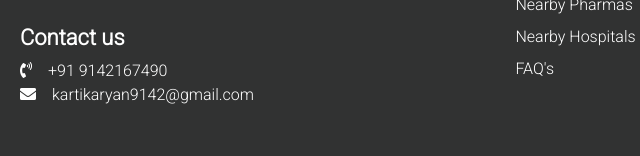
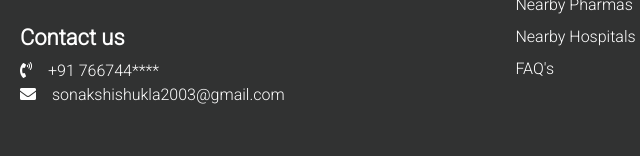
Before and after one commit to kartik-marik/medico, a plain HTML site: page index.html in a window 1280 px wide. Shown: the part 3052-3208 px from the top of the page, 0-640 px from the left. Drawn offline with nearby package versions, Linux system fonts and the light colour scheme.

Commit message:
Update index.html

```diff
--- a/index.html
+++ b/index.html
@@ -274,10 +274,10 @@
           <div class="lower">
             <div class="topic">Contact us</div>
             <div class="phone">
-              <a href="#"><i class="fas fa-phone-volume"></i>+91 9142167490</a>
+              <a href="#"><i class="fas fa-phone-volume"></i>+91 766744****</a>
             </div>
             <div class="email">
-              <a href="#"><i class="fas fa-envelope"></i>kartikaryan9142@gmail.com</a>
+              <a href="#"><i class="fas fa-envelope"></i>sonakshishukla2003@gmail.com</a>
             </div>
           </div>
         </div>
```
